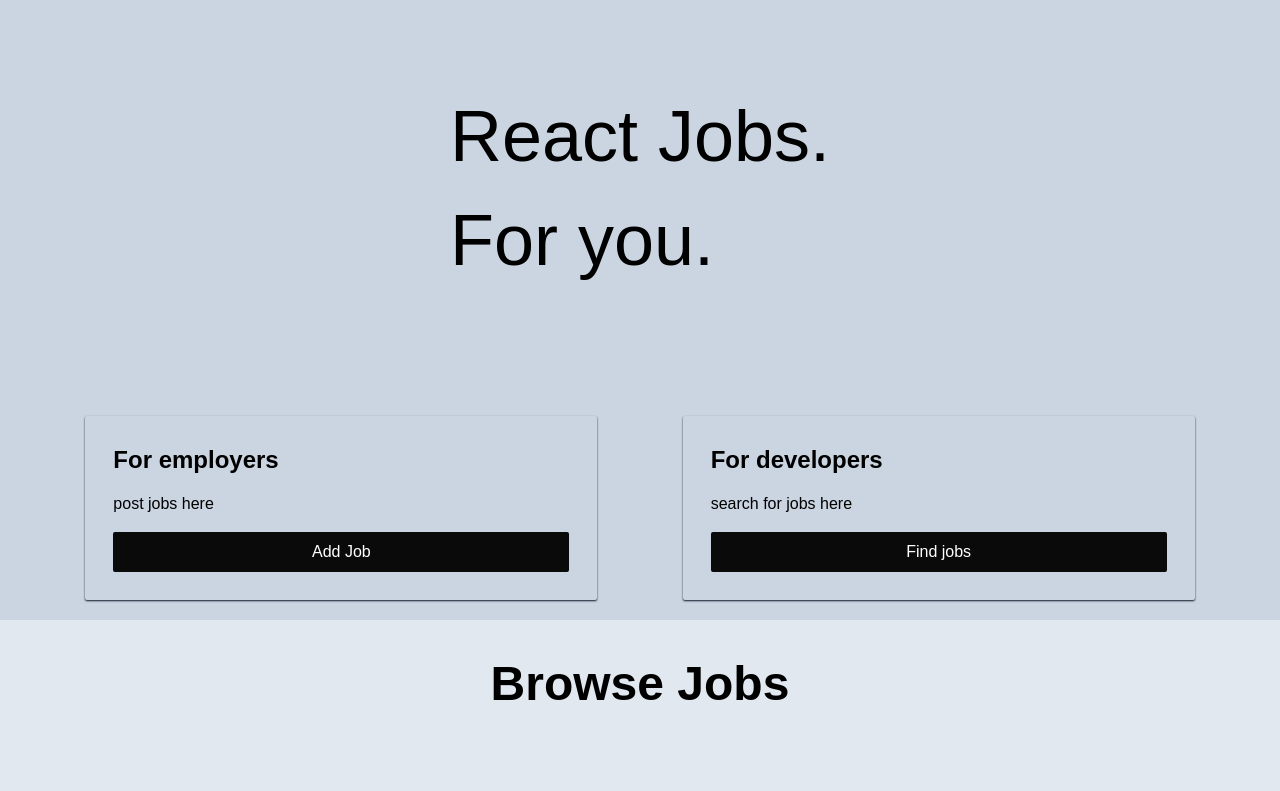
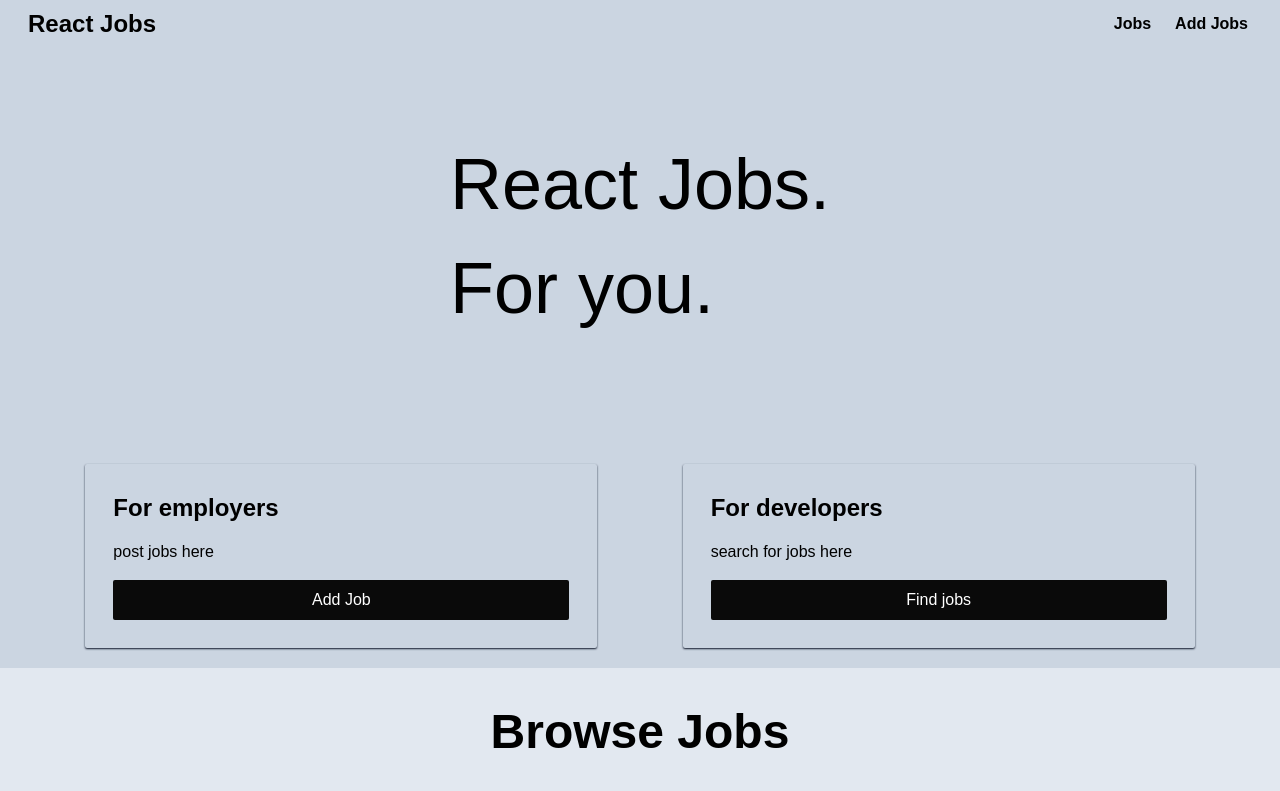
Before and after one commit to micahasowata/reacty, a React (Vite) app: page / in a window 1280 px wide. Shown: the top 791 px of the page. Built offline with nearby package versions, Linux system fonts and the light colour scheme; a web font is replaced by a local one.

Commit message:
feat: add the main layout to the app

```diff
--- a/src/App.jsx
+++ b/src/App.jsx
@@ -4,10 +4,15 @@ import {
 	createBrowserRouter,
 	createRoutesFromElements,
 } from "react-router-dom";
+import Main from "./layout/Main";
 import Home from "./pages/Home";
 
 const router = createBrowserRouter(
-	createRoutesFromElements(<Route index element={<Home />} />),
+	createRoutesFromElements(
+		<Route path="/" element={<Main />}>
+			<Route index element={<Home />} />
+		</Route>,
+	),
 );
 
 const App = () => {
```
